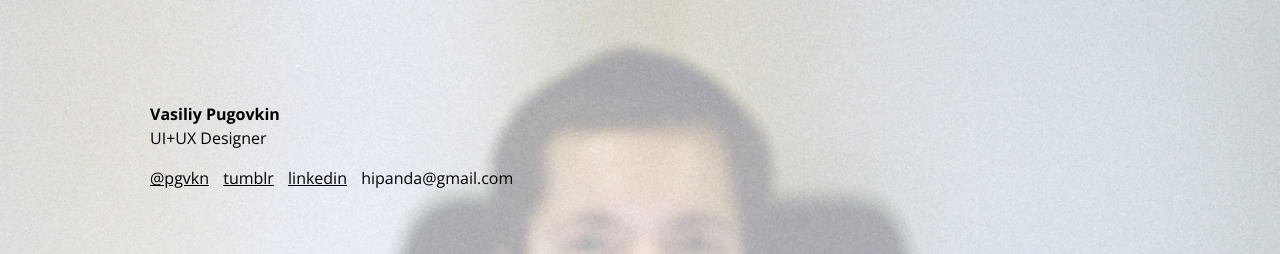
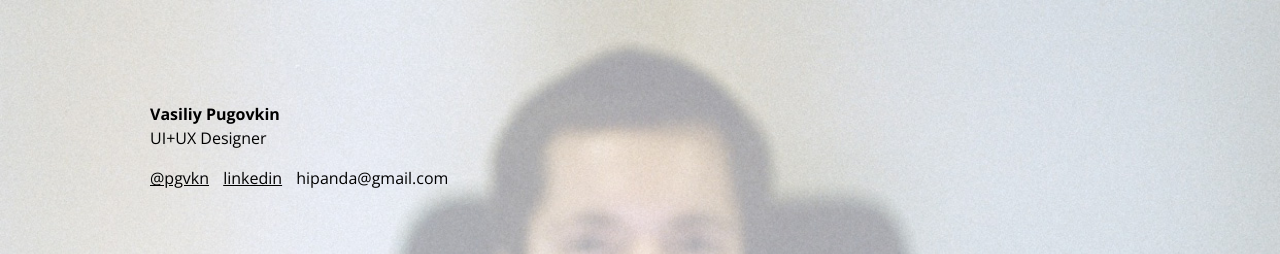
Before and after one commit to hipanda/hipanda.github.io, a plain HTML site: page index.html in a window 1280 px wide. Shown: the top 254 px of the page. Drawn offline with nearby package versions, Linux system fonts and the light colour scheme.

Commit message:
Deleted tumblr link

```diff
--- a/index.html
+++ b/index.html
@@ -29,7 +29,6 @@
 			<p>UI+UX Designer</p>
 			<ul class="social">
 				<li><a href="http://twitter.com/pgvkn">@pgvkn</a></li>
-				<li><a href="http://pgvkn.tumblr.com">tumblr</a></li>
 				<li><a href="http://www.linkedin.com/in/pugovkin">linkedin</a></li>
 				<li>hipanda@gmail.com</li>
 			</ul>
```
